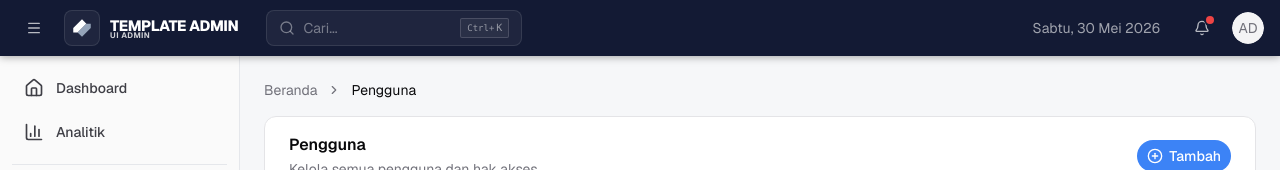
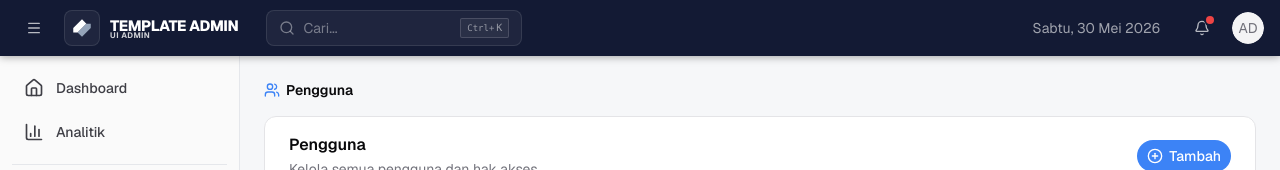
Before and after one commit to ikhsank6/ui-admin-next, a Next.js app: page /users in a window 1280 px wide. Shown: the top 170 px of the page. Built offline with nearby package versions, Linux system fonts and the light colour scheme.

Commit message:
docs: simplify breadcrumbs, add icons to root item, and update screenshots

```diff
--- a/src/app/(dashboard)/analytics/page.tsx
+++ b/src/app/(dashboard)/analytics/page.tsx
@@ -23,7 +23,7 @@ const topPages = [
 export default function AnalyticsPage() {
   return (
     <div className="flex flex-col gap-6 p-6">
-      <PageBreadcrumb items={[{ label: "Beranda", href: "/dashboard" }, { label: "Analitik" }]} />
+      <PageBreadcrumb items={[{ label: "Analitik", href: "/analytics" }]} />
       <div>
         <h1 className="text-2xl font-bold tracking-tight">Analitik</h1>
         <p className="text-sm text-muted-foreground mt-1">Statistik dan tren performa platform</p>
--- a/src/app/(dashboard)/dashboard/page.tsx
+++ b/src/app/(dashboard)/dashboard/page.tsx
@@ -65,7 +65,7 @@ const recentUsers = [
 export default function DashboardPage() {
   return (
     <div className="flex flex-col gap-6 p-6">
-      <PageBreadcrumb items={[{ label: "Beranda" }]} />
+      <PageBreadcrumb items={[{ label: "Beranda", href: "/dashboard" }]} />
 
       {/* Stats grid */}
       <div className="grid grid-cols-1 sm:grid-cols-2 lg:grid-cols-4 gap-4">
--- a/src/app/(dashboard)/settings/settings-view.tsx
+++ b/src/app/(dashboard)/settings/settings-view.tsx
@@ -98,7 +98,7 @@ export function SettingsView() {
 
   return (
     <div className="flex flex-col gap-6 p-6">
-      <PageBreadcrumb items={[{ label: "Beranda", href: "/dashboard" }, { label: "Pengaturan" }]} />
+      <PageBreadcrumb items={[{ label: "Pengaturan", href: "/settings" }]} />
 
       <div>
         <h1 className="text-2xl font-bold tracking-tight">Pengaturan Profil</h1>
--- a/src/app/(dashboard)/users/page.tsx
+++ b/src/app/(dashboard)/users/page.tsx
@@ -10,7 +10,7 @@ export const metadata: Metadata = {
 export default function UsersPage() {
   return (
     <div className="flex flex-col gap-4 p-6">
-      <PageBreadcrumb items={[{ label: "Beranda", href: "/dashboard" }, { label: "Pengguna" }]} />
+      <PageBreadcrumb items={[{ label: "Pengguna", href: "/users" }]} />
       <UsersView />
     </div>
   );
--- a/src/app/(dashboard)/users/roles/page.tsx
+++ b/src/app/(dashboard)/users/roles/page.tsx
@@ -10,13 +10,7 @@ export const metadata: Metadata = {
 export default function RolesPage() {
   return (
     <div className="flex flex-col gap-4 p-6">
-      <PageBreadcrumb
-        items={[
-          { label: "Beranda", href: "/dashboard" },
-          { label: "Pengguna", href: "/users" },
-          { label: "Roles" },
-        ]}
-      />
+      <PageBreadcrumb items={[{ label: "Roles & Hak Akses", href: "/users/roles" }]} />
       <RolesView />
     </div>
   );
--- a/src/components/shared/page-breadcrumb.tsx
+++ b/src/components/shared/page-breadcrumb.tsx
@@ -2,8 +2,10 @@
 
 import { motion, useAnimation } from "framer-motion";
 import { ChevronRight } from "lucide-react";
+import { usePathname } from "next/navigation";
 import React, { useEffect, useRef } from "react";
 import { cn } from "@/utils/cn";
+import { getNavItem } from "@/utils/nav-config";
 
 export type BreadcrumbEntry = {
   label: string;
@@ -28,6 +30,7 @@ const sepVariants = {
 export function PageBreadcrumb({ items }: { items: BreadcrumbEntry[] }) {
   const ref = useRef<HTMLElement>(null);
   const controls = useAnimation();
+  const pathname = usePathname();
 
   useEffect(() => {
     const el = ref.current;
@@ -63,6 +66,13 @@ export function PageBreadcrumb({ items }: { items: BreadcrumbEntry[] }) {
       <ol className="flex flex-wrap items-center gap-1.5 text-sm break-words text-muted-foreground sm:gap-2.5">
         {items.map((crumb, index) => {
           const isLast = index === items.length - 1;
+          const navItem = crumb.href
+            ? getNavItem(crumb.href)
+            : isLast
+              ? getNavItem(pathname)
+              : getNavItem(crumb.label);
+          const Icon = index === 0 ? navItem?.icon : undefined;
+
           return (
             <React.Fragment key={crumb.label}>
               <motion.li
@@ -74,16 +84,28 @@ export function PageBreadcrumb({ items }: { items: BreadcrumbEntry[] }) {
                   <span
                     data-slot="breadcrumb-page"
                     aria-current="page"
-                    className="font-normal text-foreground"
+                    className="inline-flex items-center gap-1.5 font-semibold text-foreground"
                   >
+                    {Icon && (
+                      <Icon
+                        className="h-4 w-4 text-primary shrink-0 animate-in fade-in zoom-in duration-200"
+                        strokeWidth={2}
+                        aria-hidden="true"
+                      />
+                    )}
                     {crumb.label}
                   </span>
                 ) : (
                   <a
                     data-slot="breadcrumb-link"
                     href={crumb.href ?? "#"}
-                    className={cn("transition-colors hover:text-foreground")}
+                    className={cn(
+                      "inline-flex items-center gap-1.5 transition-colors hover:text-foreground"
+                    )}
                   >
+                    {Icon && (
+                      <Icon className="h-3.5 w-3.5 shrink-0" strokeWidth={2} aria-hidden="true" />
+                    )}
                     {crumb.label}
                   </a>
                 )}
--- a/src/utils/nav-config.ts
+++ b/src/utils/nav-config.ts
@@ -59,3 +59,14 @@ export const categoryChips = [
   "Verifikasi Pending",
   "Ditangguhkan",
 ];
+
+export function getNavItem(key: string): NavItem | undefined {
+  const allNavItems = [...primaryNav, ...navGroups.flatMap((g) => g.items), ...bottomNav];
+  return allNavItems.find(
+    (item) =>
+      item.href === key ||
+      item.title.toLowerCase() === key.toLowerCase() ||
+      key.toLowerCase().includes(item.title.toLowerCase()) ||
+      item.title.toLowerCase().includes(key.toLowerCase())
+  );
+}
```
Also changed, not shown: public/dashboard.png, public/users.png.
